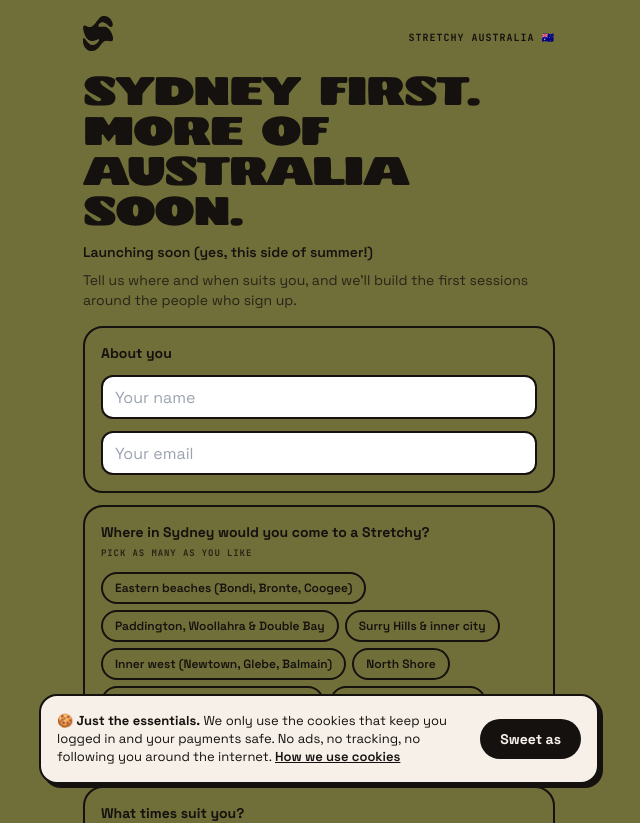
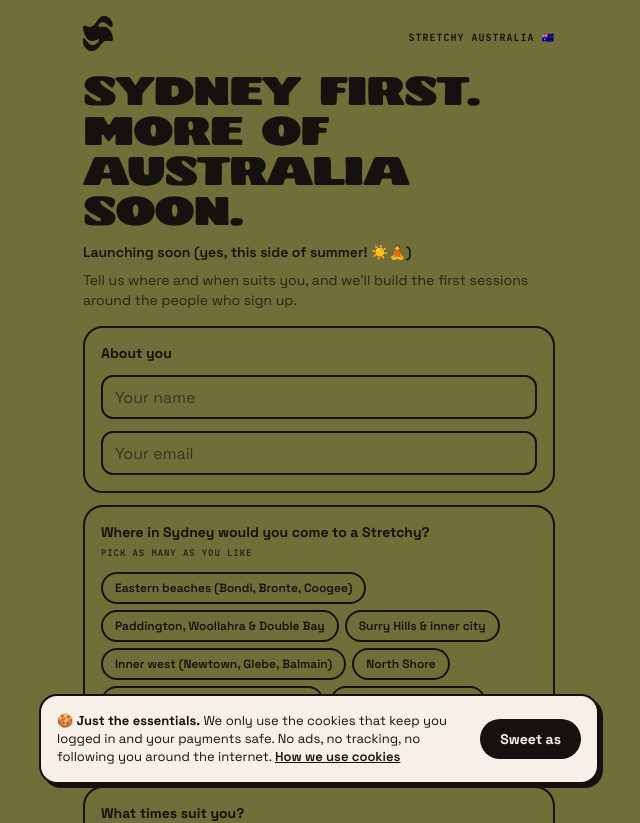
Before and after one commit to kimberley-stretchy/stretchy-app, a Next.js app: page /australia in a window 1280 px wide. Shown: the top 823 px of the page, without its empty margins (321-961 px from the left). Built offline with nearby package versions, Linux system fonts and the light colour scheme; no server answers.

Commit message:
Australia: pop-up closes with × only, green type-in boxes, ☀️🧘 on 'this side of summer'
Co-Authored-By: Claude Opus 5.5 <noreply@anthropic.com>

```diff
--- a/app/australia/AustraliaWaitlist.tsx
+++ b/app/australia/AustraliaWaitlist.tsx
@@ -13,7 +13,7 @@ import { LAUNCH_LINE, LINKS, NZ_VIBES, SYDNEY_AREAS, TIMES, OTHER_CITIES, SOMEWH
 const INK = "#14110F";
 // Stretchy green, with black text and outlines (Kimberley, Oct 2026).
 const GREEN = "#716F39";
-const field = "w-full h-11 rounded-xl border-2 border-ink px-3 bg-white text-ink";
+const field = "w-full h-11 rounded-xl border-2 border-ink px-3 bg-transparent text-ink placeholder:text-ink/60";
 
 function Chip({ label, on, onClick }: { label: string; on: boolean; onClick: () => void }) {
   return (
--- a/app/australia/page.tsx
+++ b/app/australia/page.tsx
@@ -6,7 +6,7 @@ export const metadata: Metadata = {
   title: "Stretchy Sydney — join the waitlist",
   description: "Community yoga in Sydney where the price drops as more people join, then a Social Stretch after. Launching soon. Join the waitlist.",
   alternates: { canonical: "/australia" },
-  openGraph: { title: "Stretchy is coming to Sydney 🇦🇺", description: "Launching soon (yes, this side of summer!). Join the Sydney waitlist.", url: "/australia", locale: "en_AU" },
+  openGraph: { title: "Stretchy is coming to Sydney 🇦🇺", description: "Launching soon (yes, this side of summer! ☀️🧘). Join the Sydney waitlist.", url: "/australia", locale: "en_AU" },
 };
 
 export default function AustraliaPage() {
--- a/components/AustraliaPopup.tsx
+++ b/components/AustraliaPopup.tsx
@@ -2,7 +2,7 @@
 
 // The Stretchy Australia pop-up: only for visitors in Australia (Vercel tells
 // us the country), only once per device, never on HQ, the team view, the
-// waitlist itself or stretchy.social. "Not now" or joining stops it showing.
+// waitlist itself or stretchy.social. Closing it (×) or joining stops it showing.
 // Copy agreed with Kimberley, Oct 2026.
 
 import { useEffect, useState } from "react";
@@ -48,7 +48,6 @@ export default function AustraliaPopup() {
         <p style={{ margin: 0, fontSize: 14, lineHeight: 1.5 }}>Community yoga where the price drops as more people join, then a Social Stretch over coffee after. Sydney first, with more of Australia to come soon.</p>
         <div style={{ display: "flex", gap: 8, flexWrap: "wrap", marginTop: 4 }}>
           <a href="/australia?src=popup" onClick={() => { try { localStorage.setItem(KEY, "clicked"); } catch { /* fine */ } }} style={{ flex: "1 1 200px", height: 46, borderRadius: 999, border: `2px solid ${INK}`, color: INK, fontWeight: 800, fontSize: 14, display: "flex", alignItems: "center", justifyContent: "center", textDecoration: "none" }}>Join the Sydney waitlist</a>
-          <button onClick={close} style={{ height: 46, padding: "0 18px", borderRadius: 999, border: "none", background: "transparent", color: INK, fontWeight: 700, fontSize: 14, cursor: "pointer", textDecoration: "underline" }}>Not now</button>
         </div>
         <div style={{ borderTop: `1.5px solid ${INK}`, paddingTop: 10, fontSize: 13, lineHeight: 1.6, color: INK }}>
           Follow along: <a href={LINKS.auInstagram.href} target="_blank" rel="noopener" style={{ ...link, color: INK }}>{LINKS.auInstagram.label}</a> · <a href={LINKS.tiktok.href} target="_blank" rel="noopener" style={{ ...link, color: INK, fontWeight: 600 }}>{LINKS.tiktok.label}</a><br />
--- a/lib/australia.ts
+++ b/lib/australia.ts
@@ -3,7 +3,7 @@
 // social links and referral grouping, used by the pop-up, /australia, the
 // welcome email and HQ. Copy agreed with Kimberley, 28 Oct 2026.
 
-export const LAUNCH_LINE = "Launching soon (yes, this side of summer!)";
+export const LAUNCH_LINE = "Launching soon (yes, this side of summer! ☀️🧘)";
 
 export const LINKS = {
   auInstagram: { href: "https://www.instagram.com/stretchyyoga.au/", label: "@stretchyyoga.au" },
--- a/lib/australiaEmails.ts
+++ b/lib/australiaEmails.ts
@@ -21,7 +21,7 @@ export function renderAuWelcome(name: string): { subject: string; html: string }
   const html = page("orange", (sc) => `
     ${h1(sc, "You’re on the list. 🇦🇺")}
     ${hey(sc, esc(first))}
-    ${msg(sc, `Thanks for joining the Stretchy Australia waitlist. We’re launching in Sydney soon (yes, this side of summer!), and your answers help us choose where and when the first sessions run.`)}
+    ${msg(sc, `Thanks for joining the Stretchy Australia waitlist. We’re launching in Sydney soon (yes, this side of summer! ☀️🧘), and your answers help us choose where and when the first sessions run.`)}
     ${msg(sc, `<strong>What Stretchy is:</strong> community yoga where the price drops as more people join. If enough people book, it’s on. Then there’s a Social Stretch after: coffee and good chats with the group.`)}
     ${msg(sc, "You’ll be first to hear about launch dates. Questions? Just reply to this email.")}
     ${button(sc, LINKS.auInstagram.href, `Follow ${LINKS.auInstagram.label}`)}
```
Also changed, not shown: 1 other file (tests, documents, lock files or other folders).
